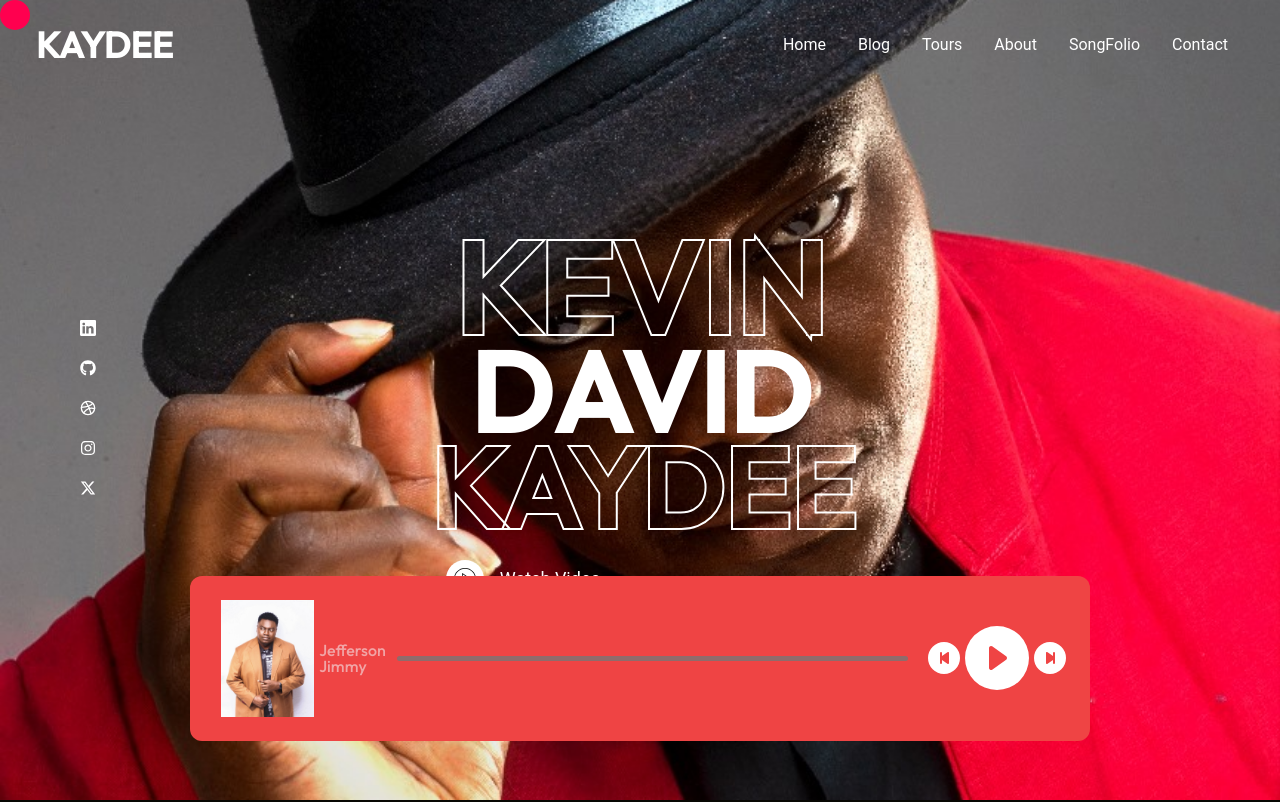
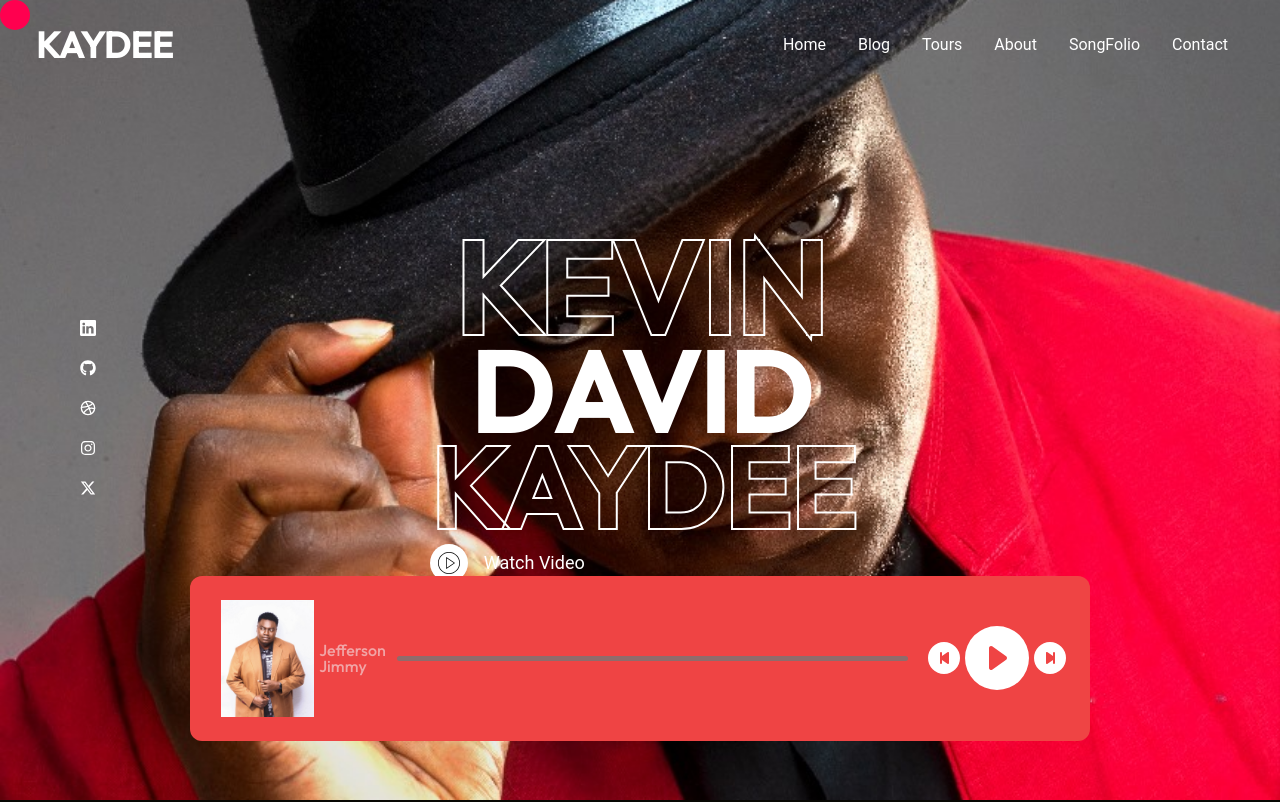
Before and after one commit to Simplevhick/Kevindavid, a Next.js app: page / in a window 1280 px wide. Shown: the top 802 px of the page. Built offline with nearby package versions, Linux system fonts and the light colour scheme.

Commit message:
changed the lg margin-top to 0 instead of a specific number

```diff
--- a/components/Hero.jsx
+++ b/components/Hero.jsx
@@ -63,7 +63,7 @@ const Hero = ({ heading, message, sub }) => {
             <h2 className="text-6xl font-bold text-cs lg:text-[7rem] md:text-[7rem] outfit">
               {sub}
             </h2>
-            <div className="mt-[1.5rem] lg:m-[1rem] md:mt-[1.5rem] xl:mt-[1.5rem]">
+            <div className="mt-[1.5rem] lg:mt-0 md:mt-[1.5rem] xl:mt-[1.5rem]">
               <ModalVideo />
             </div>
           </div>
--- a/components/Tour.jsx
+++ b/components/Tour.jsx
@@ -57,7 +57,7 @@ const Tour = () => {
   };
 
   return (
-    <div className="mb-[17rem] lg:mb-[20%] md:mb-[32%] xl:mb-[15vh] 2xl:mb-[20vh]">
+    <div className="mb-[17rem] lg:mb-[20%] md:mb-[30%] xl:mb-[16%] 2xl:mb-[20vh]">
       <div
         className=""
         id="tours"
```
